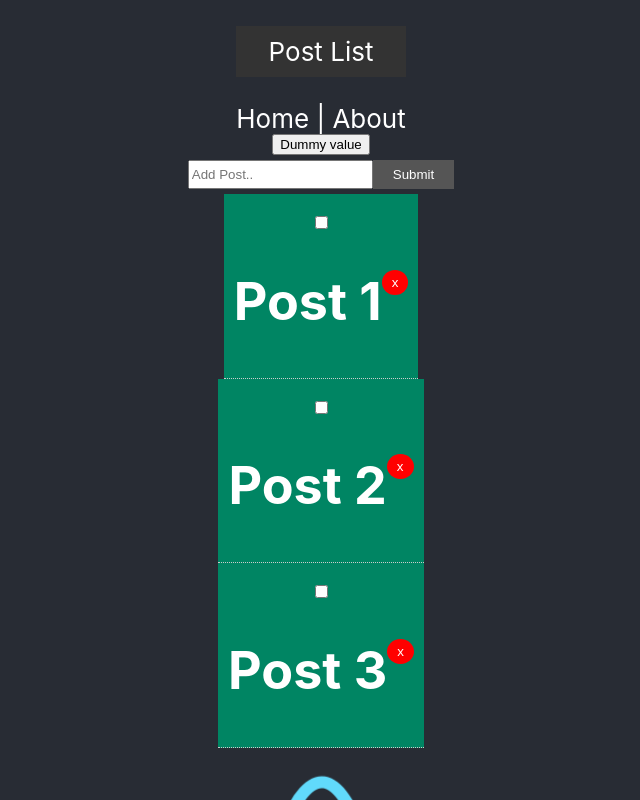
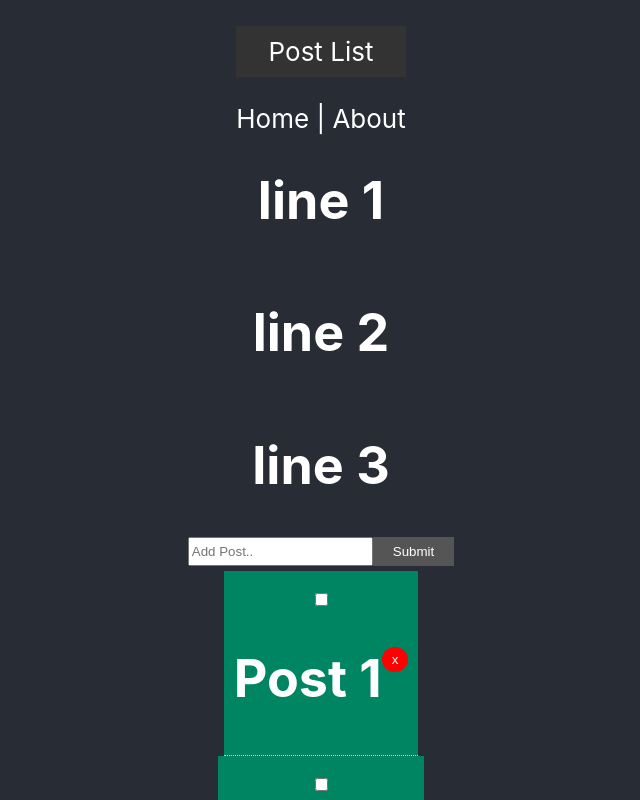
Before and after one commit to arbitraryrw/personal-website, a React (Create React App) app: page / in a window 1280 px wide. Shown: the top 800 px of the page, without its empty margins (319-959 px from the left). Built offline with nearby package versions, Linux system fonts and the light colour scheme; no server answers.

Commit message:
Adding outline for banner feature

```diff
--- a/src/App.js
+++ b/src/App.js
@@ -33,6 +33,11 @@ class App extends React.Component {
         title: "Post 3",
         completed: false
       }
+    ],
+    bannerText: [
+      "line 1",
+      "line 2",
+      "line 3"
     ]
   }
 
@@ -91,7 +96,7 @@ class App extends React.Component {
           <div className="container">
 
             <Header />
-            <Banner />
+            <Banner banner={this.state.bannerText}/>
             <Route exact path="/" render={props=>(
               <React.Fragment>
                 <AddPost addPost={this.addPost}/>
--- a/src/components/layout/Banner.js
+++ b/src/components/layout/Banner.js
@@ -7,12 +7,14 @@ class Banner extends React.Component {
   }
 
   render(){
+    // console.log("content: " + this.props.banner);
     return(
 
-      <button onClick={this.printLetterByLetter}>
-        Dummy value
-      </button>
+      this.props.banner.map((banner) => (
 
+      <h1> { banner } </h1>
+
+    ))
 
     )
   }
```
Also changed, not shown: src/App.css (+8 -0 lines).
